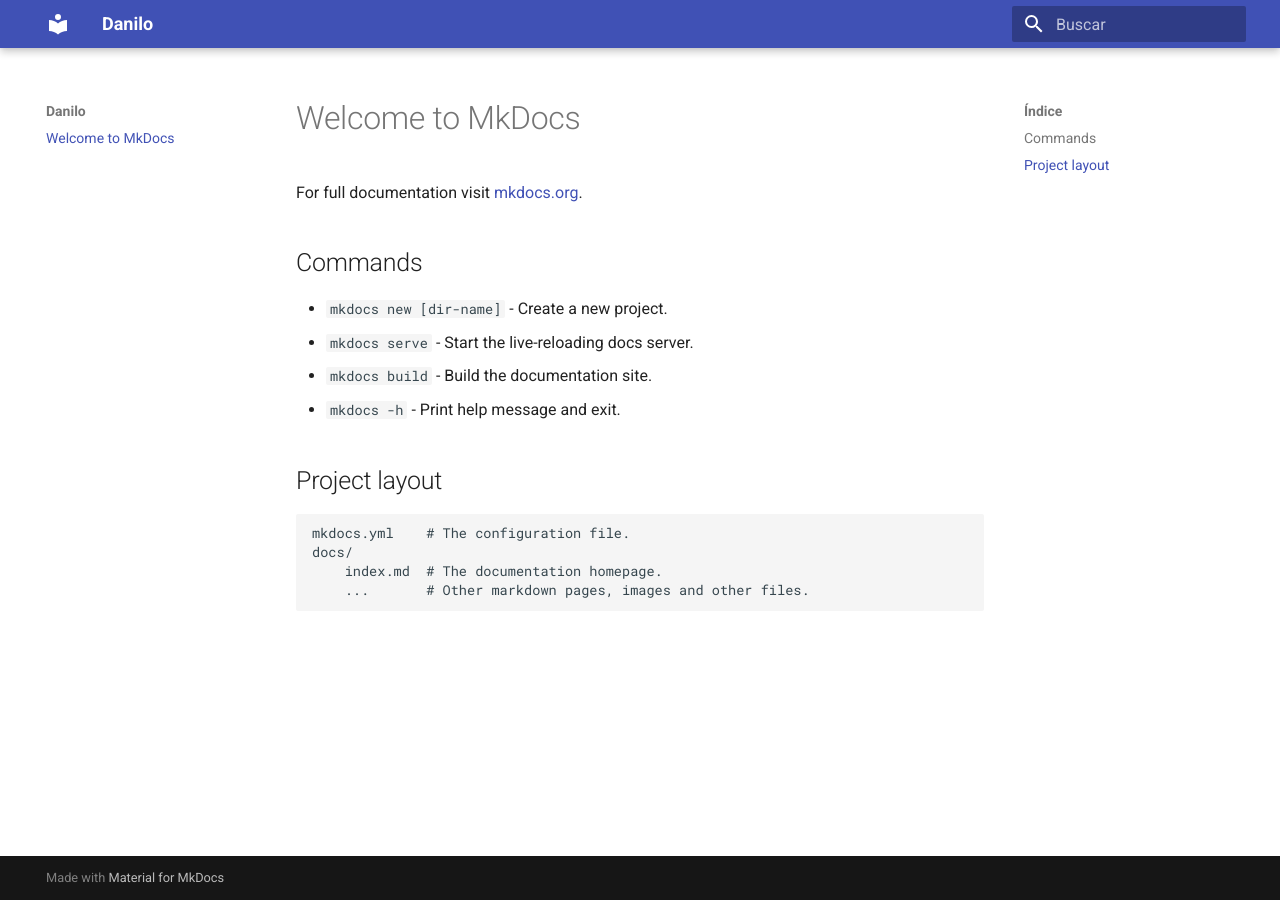
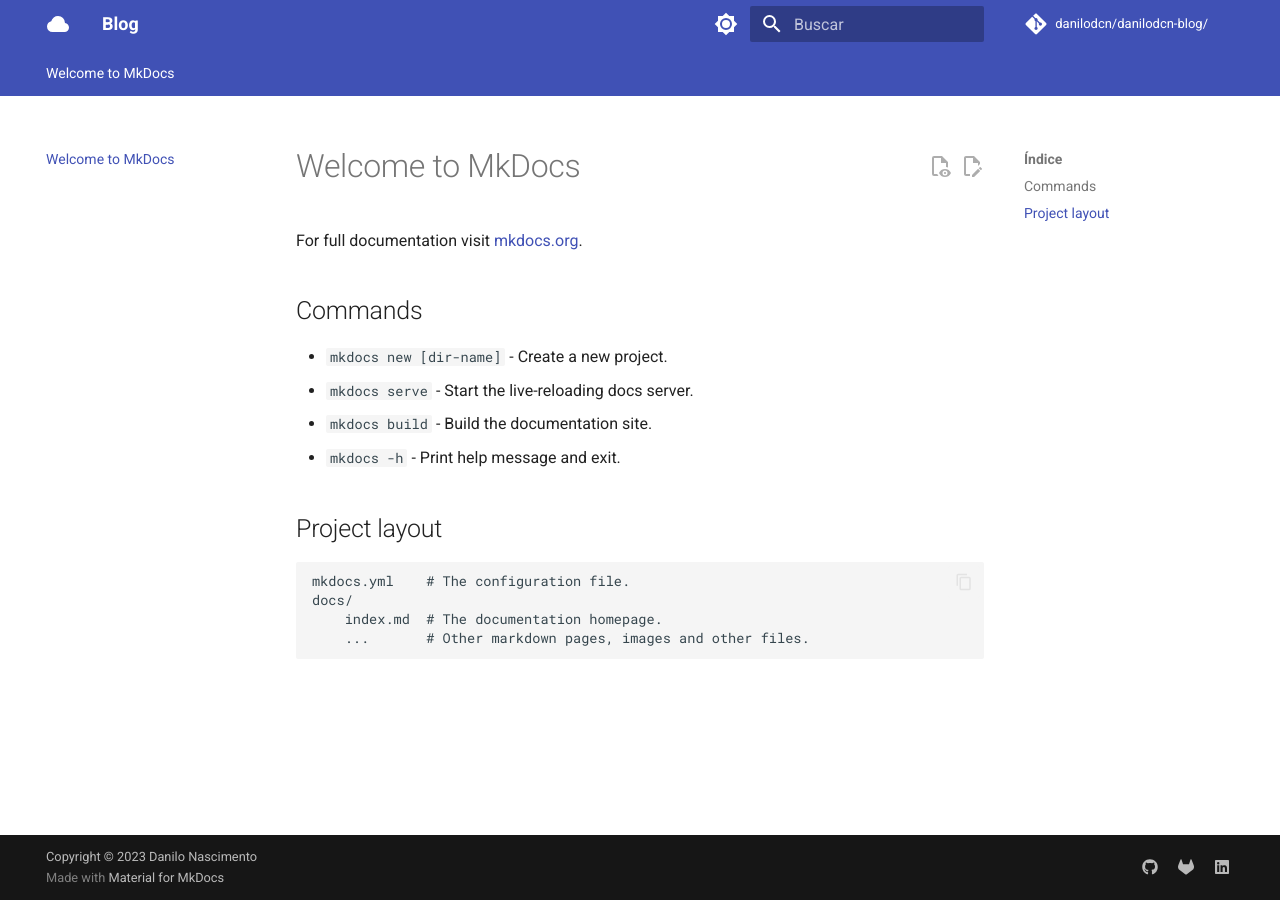
Before and after one commit to danilodcn/danilodcn-blog, an MkDocs documentation site: the page built from docs/index.md, in a window 1280 px wide. Built offline with MkDocs 1.6.1 and Material for MkDocs 9.7.7, drawn with Linux system fonts in a browser that asks for light colours; comment, search, counter and statistics services are not loaded.

Commit message:
customizando site

```diff
--- a/mkdocs.yml
+++ b/mkdocs.yml
@@ -1,9 +1,133 @@
-site_name: Danilo
+site_name: Blog
+site_author: Danilo Nascimento
+
 theme:
   name: material
+  features:
+    # - announce.dismiss
+    - content.action.edit
+    - content.action.view
+    - content.code.annotate
+    - content.code.copy
+    # - content.tabs.link
+    - content.tooltips
+    # - header.autohide
+    # - navigation.expand
+    - navigation.footer
+    - navigation.indexes
+    # - navigation.instant
+    # - navigation.prune
+    - navigation.sections
+    - navigation.tabs
+    # - navigation.tabs.sticky
+    - navigation.top
+    - navigation.tracking
+    - search.highlight
+    - search.share
+    - search.suggest
+    - toc.follow
+    # - toc.integrate
+  palette:
+    - scheme: default
+      primary: indigo
+      accent: indigo
+      toggle:
+        icon: material/brightness-7
+        name: Switch to dark mode
+    - scheme: slate
+      primary: indigo
+      accent: indigo
+      toggle:
+        icon: material/brightness-4
+        name: Mudar para modo claro
+
+  font:
+    text: Roboto
+    code: Roboto Mono
+  favicon: assets/favicon.png
+  icon:
+    logo: material/cloud
   language: pt-BR
 
+repo_name: danilodcn/danilodcn-blog/
+repo_url: https://github.com/danilodcn/danilodcn-blog
+remote_branch: main
+edit_uri: blob/main/docs/
+
 markdown_extensions:
+  - abbr
+  - admonition
   - attr_list
+  - def_list
+  - footnotes
   - md_in_html
-  - pymdownx.superfences
+  - toc:
+      permalink: true
+  - pymdownx.arithmatex:
+      generic: true
+  - pymdownx.betterem:
+      smart_enable: all
+  - pymdownx.caret
+  - pymdownx.details
+  - pymdownx.emoji:
+      emoji_generator: !!python/name:materialx.emoji.to_svg
+      emoji_index: !!python/name:materialx.emoji.twemoji
+  - pymdownx.highlight:
+      anchor_linenums: true
+      linenums_style: pymdownx-inline
+  - pymdownx.inlinehilite
+  - pymdownx.keys
+  - pymdownx.magiclink:
+      repo_url_shorthand: true
+      user: squidfunk
+      repo: mkdocs-material
+  - pymdownx.mark
+  - pymdownx.smartsymbols
+  - pymdownx.superfences:
+      custom_fences:
+        - name: mermaid
+          class: mermaid
+          format: !!python/name:pymdownx.superfences.fence_code_format
+  - pymdownx.tabbed:
+      alternate_style: true
+  - pymdownx.tasklist:
+      custom_checkbox: true
+  - pymdownx.tilde
+
+  - markdown.extensions.admonition
+  - markdown.extensions.attr_list
+  - markdown.extensions.codehilite:
+      guess_lang: false
+  - markdown.extensions.def_list
+  - markdown.extensions.footnotes
+  - markdown.extensions.meta
+  - markdown.extensions.toc:
+      permalink: true
+  - pymdownx.arithmatex
+  - pymdownx.critic
+  - pymdownx.snippets:
+      check_paths: true
+
+plugins:
+  - search
+  - pdf-export:
+      verbose: True
+      media_type: print
+      combined: True
+      combined_output_path: pdf/combined.pdf
+      enabled_if_env: ENABLE_PDF_EXPORT
+  - minify:
+      minify_html: true
+  - git-revision-date-localized:
+      type: datetime
+
+extra:
+  social:
+    - icon: fontawesome/brands/github
+      link: https://github.com/danilodcn/
+    - icon: fontawesome/brands/gitlab
+      link: https://gitlab.com/danilodcn/
+    - icon: fontawesome/brands/linkedin
+      link: https://www.linkedin.com/in/danilodcn/
+
+copyright: Copyright &copy; 2023 Danilo Nascimento
```
